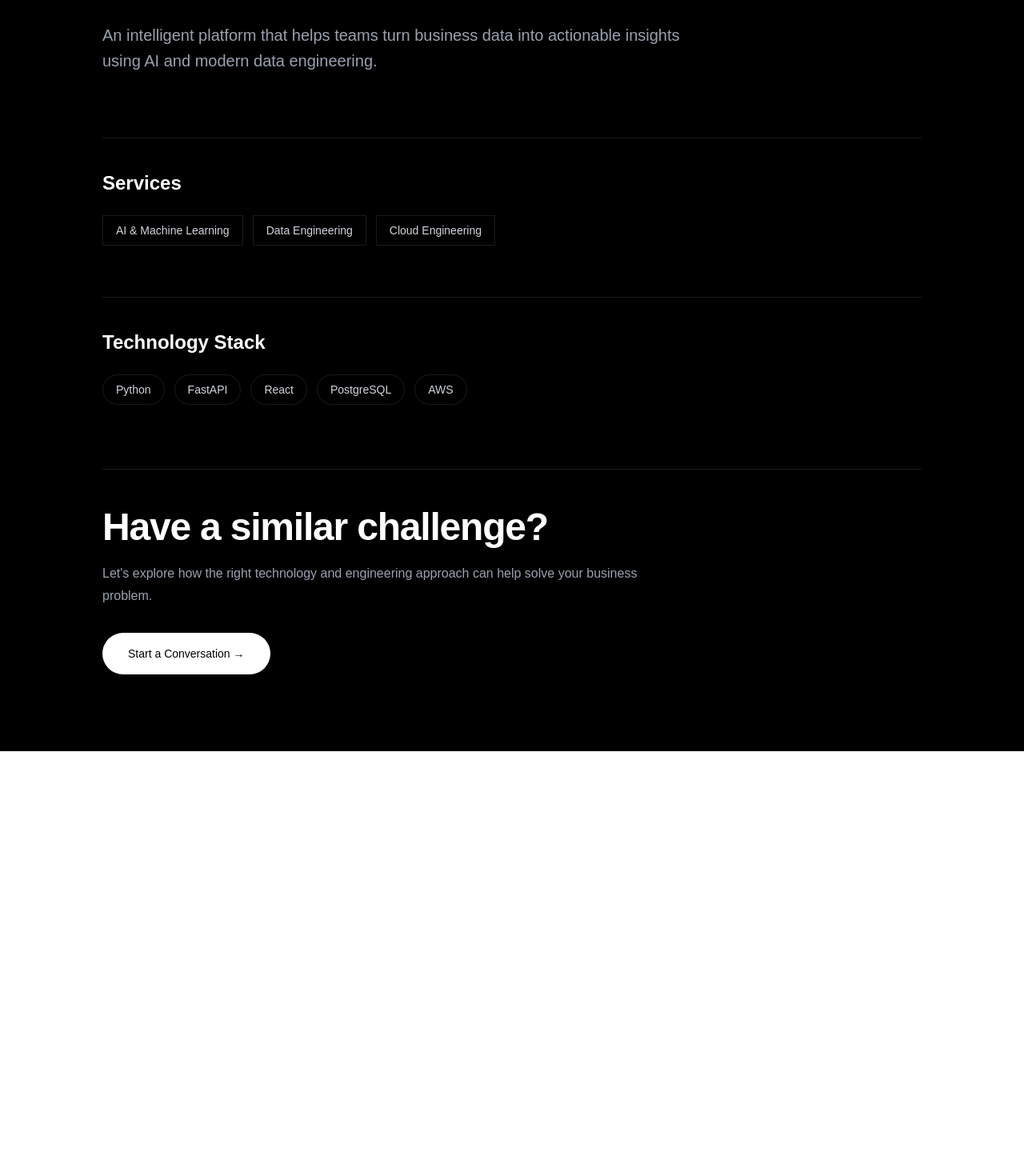
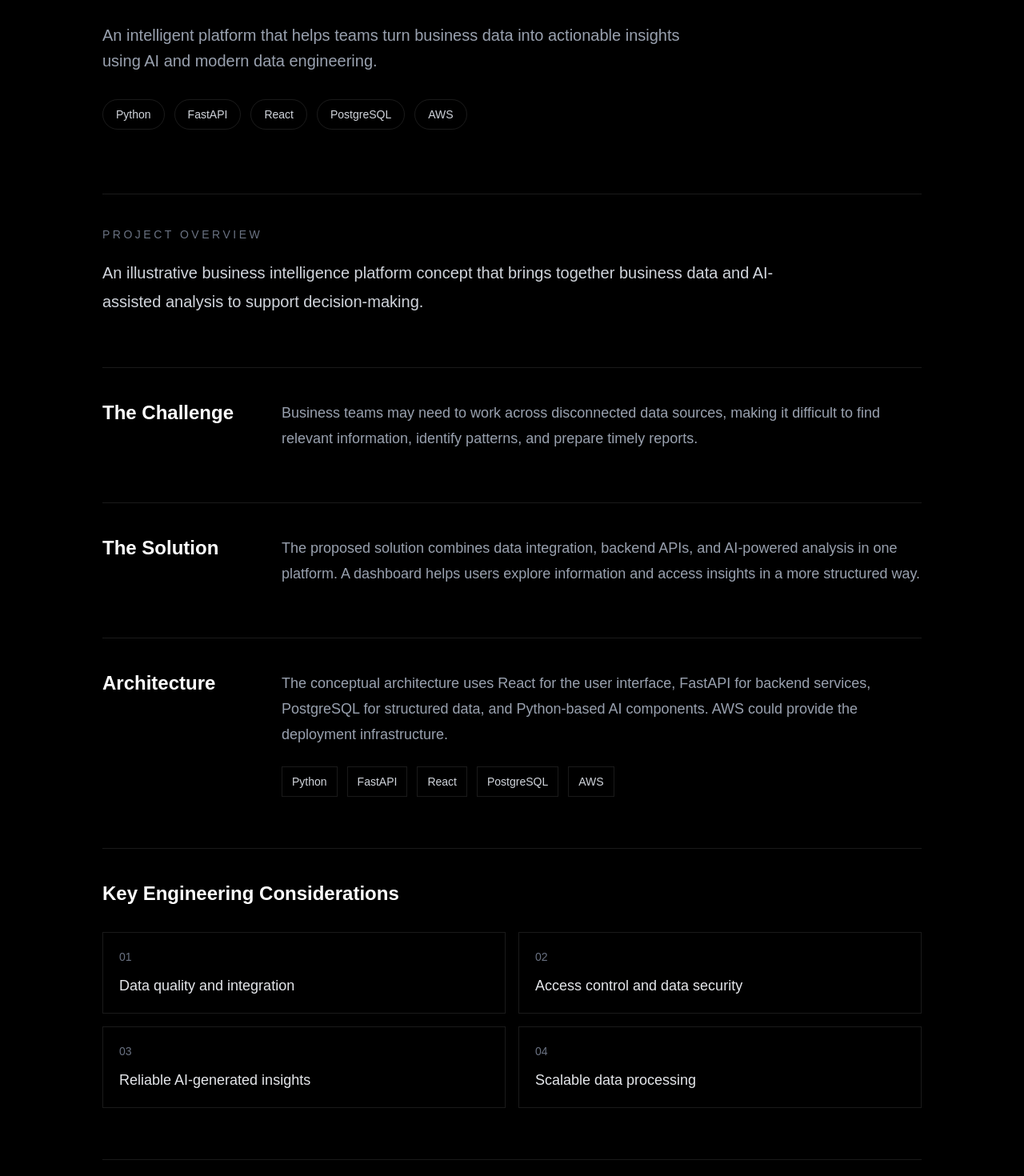
Before and after one commit to 25nitya/uvix-web-platform, a Next.js app in the folder frontend/: page /case-studies/ai-powered-business-intelligence in a window 1280 px wide. Shown: the part 460-1930 px from the top of the page at 80% size. Before the commit the page ends 1399 px from the top, so only its background shows below. Built offline with nearby package versions, Linux system fonts and the light colour scheme.

Commit message:
Add detailed case study pages

```diff
--- a/frontend/app/case-studies/[slug]/page.tsx
+++ b/frontend/app/case-studies/[slug]/page.tsx
@@ -2,6 +2,7 @@
 import Link from "next/link";
 import { notFound } from "next/navigation";
 import { caseStudies } from "@/data/caseStudies";
+import { caseStudyDetails } from "@/data/caseStudyDetails";
 
 type Props = {
   params: Promise<{
@@ -18,8 +19,15 @@ export default async function CaseStudyPage({ params }: Props) {
     notFound();
   }
 
+  const details =
+    caseStudyDetails[slug as keyof typeof caseStudyDetails];
+
+  if (!details) {
+    notFound();
+  }
+
   return (
-    <main className="min-h-screen bg-black px-6 pb-24 pt-40 text-white">
+    <main className="min-h-screen bg-black px-6 pb-32 pt-32 text-white sm:px-8 md:pb-40 md:pt-40">
       <div className="mx-auto max-w-5xl">
         {/* Breadcrumb */}
         <Link
@@ -42,12 +50,98 @@ export default async function CaseStudyPage({ params }: Props) {
           <p className="mt-8 max-w-3xl text-lg leading-8 text-gray-400 md:text-xl">
             {study.description}
           </p>
+
+          <div className="mt-8 flex flex-wrap gap-3">
+            {study.technologies.map((technology) => (
+              <span
+                key={technology}
+                className="rounded-full border border-white/10 px-4 py-2 text-sm text-gray-300"
+              >
+                {technology}
+              </span>
+            ))}
+          </div>
+        </section>
+
+        {/* Overview */}
+        <section className="mt-20 border-t border-white/10 pt-10">
+          <p className="text-sm uppercase tracking-[0.25em] text-gray-500">
+            Project Overview
+          </p>
+
+          <p className="mt-5 max-w-4xl text-xl leading-9 text-gray-300">
+            {details.overview}
+          </p>
+        </section>
+
+        {/* Problem */}
+        <section className="mt-16 grid gap-6 border-t border-white/10 pt-10 md:grid-cols-[200px_1fr]">
+          <h2 className="text-2xl font-semibold">The Challenge</h2>
+
+          <p className="text-lg leading-8 text-gray-400">
+            {details.problem}
+          </p>
+        </section>
+
+        {/* Solution */}
+        <section className="mt-16 grid gap-6 border-t border-white/10 pt-10 md:grid-cols-[200px_1fr]">
+          <h2 className="text-2xl font-semibold">The Solution</h2>
+
+          <p className="text-lg leading-8 text-gray-400">
+            {details.solution}
+          </p>
+        </section>
+
+        {/* Architecture */}
+        <section className="mt-16 grid gap-6 border-t border-white/10 pt-10 md:grid-cols-[200px_1fr]">
+          <h2 className="text-2xl font-semibold">Architecture</h2>
+
+          <div>
+            <p className="text-lg leading-8 text-gray-400">
+              {details.architecture}
+            </p>
+
+            <div className="mt-6 flex flex-wrap gap-3">
+              {study.technologies.map((technology) => (
+                <span
+                  key={technology}
+                  className="border border-white/10 px-3 py-2 text-sm text-gray-300"
+                >
+                  {technology}
+                </span>
+              ))}
+            </div>
+          </div>
+        </section>
+
+        {/* Engineering Considerations */}
+        <section className="mt-16 border-t border-white/10 pt-10">
+          <h2 className="text-2xl font-semibold">
+            Key Engineering Considerations
+          </h2>
+
+          <div className="mt-8 grid gap-4 sm:grid-cols-2">
+            {details.considerations.map((item, index) => (
+              <div
+                key={item}
+                className="border border-white/10 p-5"
+              >
+                <p className="text-sm text-gray-500">
+                  0{index + 1}
+                </p>
+
+                <p className="mt-3 text-lg text-gray-200">
+                  {item}
+                </p>
+              </div>
+            ))}
+          </div>
         </section>
 
         {/* Services */}
-        <section className="mt-20 border-t border-white/10 pt-10">
+        <section className="mt-16 border-t border-white/10 pt-10">
           <h2 className="text-2xl font-semibold">
-            Services
+            Related Services
           </h2>
 
           <div className="mt-6 flex flex-wrap gap-3">
@@ -62,33 +156,19 @@ export default async function CaseStudyPage({ params }: Props) {
           </div>
         </section>
 
-        {/* Technology Stack */}
-        <section className="mt-16 border-t border-white/10 pt-10">
-          <h2 className="text-2xl font-semibold">
-            Technology Stack
-          </h2>
+        {/* CTA */}
+        <section className="mt-24 border-t border-white/10 pb-16 pt-12 md:mt-32 md:pb-24">
+          <p className="text-sm uppercase tracking-[0.25em] text-gray-500">
+            Your next project
+          </p>
 
-          <div className="mt-6 flex flex-wrap gap-3">
-            {study.technologies.map((technology) => (
-              <span
-                key={technology}
-                className="rounded-full border border-white/10 px-4 py-2 text-sm text-gray-300"
-              >
-                {technology}
-              </span>
-            ))}
-          </div>
-        </section>
-
-        {/* Project CTA */}
-        <section className="mt-20 border-t border-white/10 pt-12">
-          <h2 className="max-w-3xl text-3xl font-semibold tracking-tight md:text-5xl">
+          <h2 className="mt-5 max-w-3xl text-3xl font-semibold tracking-tight md:text-5xl">
             Have a similar challenge?
           </h2>
 
           <p className="mt-5 max-w-2xl leading-7 text-gray-400">
             Let's explore how the right technology and engineering
-            approach can help solve your business problem.
+            approach could help your business.
           </p>
 
           <Link
--- /dev/null
+++ b/frontend/data/caseStudyDetails.ts
@@ -0,0 +1,65 @@
+
+export const caseStudyDetails = {
+  "ai-powered-business-intelligence": {
+    overview:
+      "An illustrative business intelligence platform concept that brings together business data and AI-assisted analysis to support decision-making.",
+
+    problem:
+      "Business teams may need to work across disconnected data sources, making it difficult to find relevant information, identify patterns, and prepare timely reports.",
+
+    solution:
+      "The proposed solution combines data integration, backend APIs, and AI-powered analysis in one platform. A dashboard helps users explore information and access insights in a more structured way.",
+
+    architecture:
+      "The conceptual architecture uses React for the user interface, FastAPI for backend services, PostgreSQL for structured data, and Python-based AI components. AWS could provide the deployment infrastructure.",
+
+    considerations: [
+      "Data quality and integration",
+      "Access control and data security",
+      "Reliable AI-generated insights",
+      "Scalable data processing",
+    ],
+  },
+
+  "digital-healthcare-platform": {
+    overview:
+      "An illustrative healthcare platform concept designed to organize patient workflows and help healthcare teams access relevant information.",
+
+    problem:
+      "Healthcare operations can involve fragmented workflows, repetitive administrative tasks, and challenges in managing access to sensitive information.",
+
+    solution:
+      "The proposed platform brings patient-related workflows into a unified interface, with backend services supporting structured data management and controlled access.",
+
+    architecture:
+      "The conceptual architecture uses React for the frontend, Node.js for backend services, PostgreSQL for structured records, and AWS as a potential deployment platform.",
+
+    considerations: [
+      "Patient data privacy",
+      "Role-based access control",
+      "Audit logging",
+      "Reliable backups and recovery",
+    ],
+  },
+
+  "intelligent-customer-experience": {
+    overview:
+      "An illustrative digital commerce platform concept focused on creating more relevant customer experiences using analytics and intelligent features.",
+
+    problem:
+      "Digital businesses can struggle to connect customer interactions, product information, and behavioral data into a consistent experience.",
+
+    solution:
+      "The proposed platform combines a responsive web experience with backend APIs and data processing to support personalization and customer insights.",
+
+    architecture:
+      "The conceptual architecture uses React for the frontend, FastAPI and Python for backend and AI capabilities, and MongoDB for flexible application data storage.",
+
+    considerations: [
+      "Customer data privacy",
+      "Personalization quality",
+      "API performance",
+      "Scalable data processing",
+    ],
+  },
+};
```
